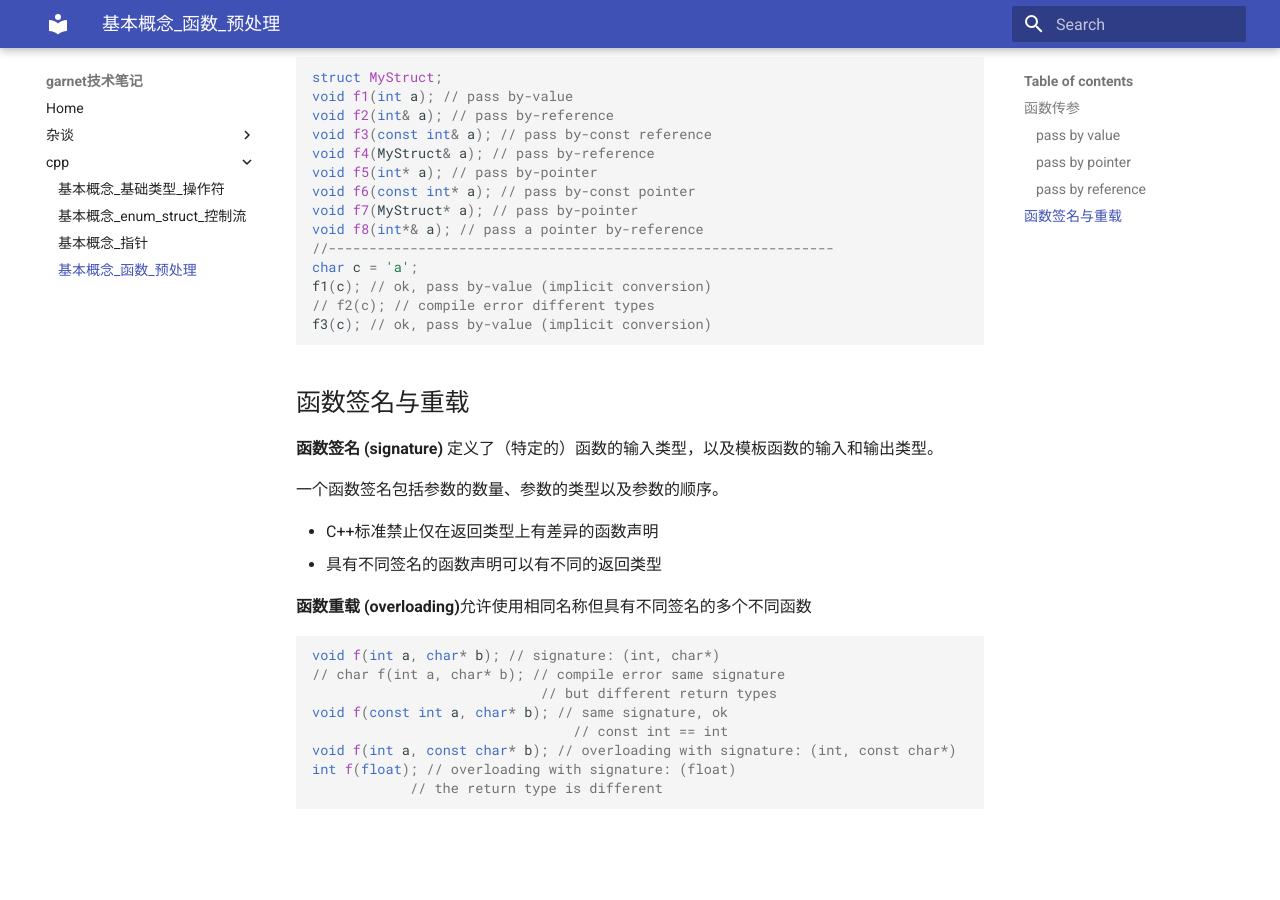
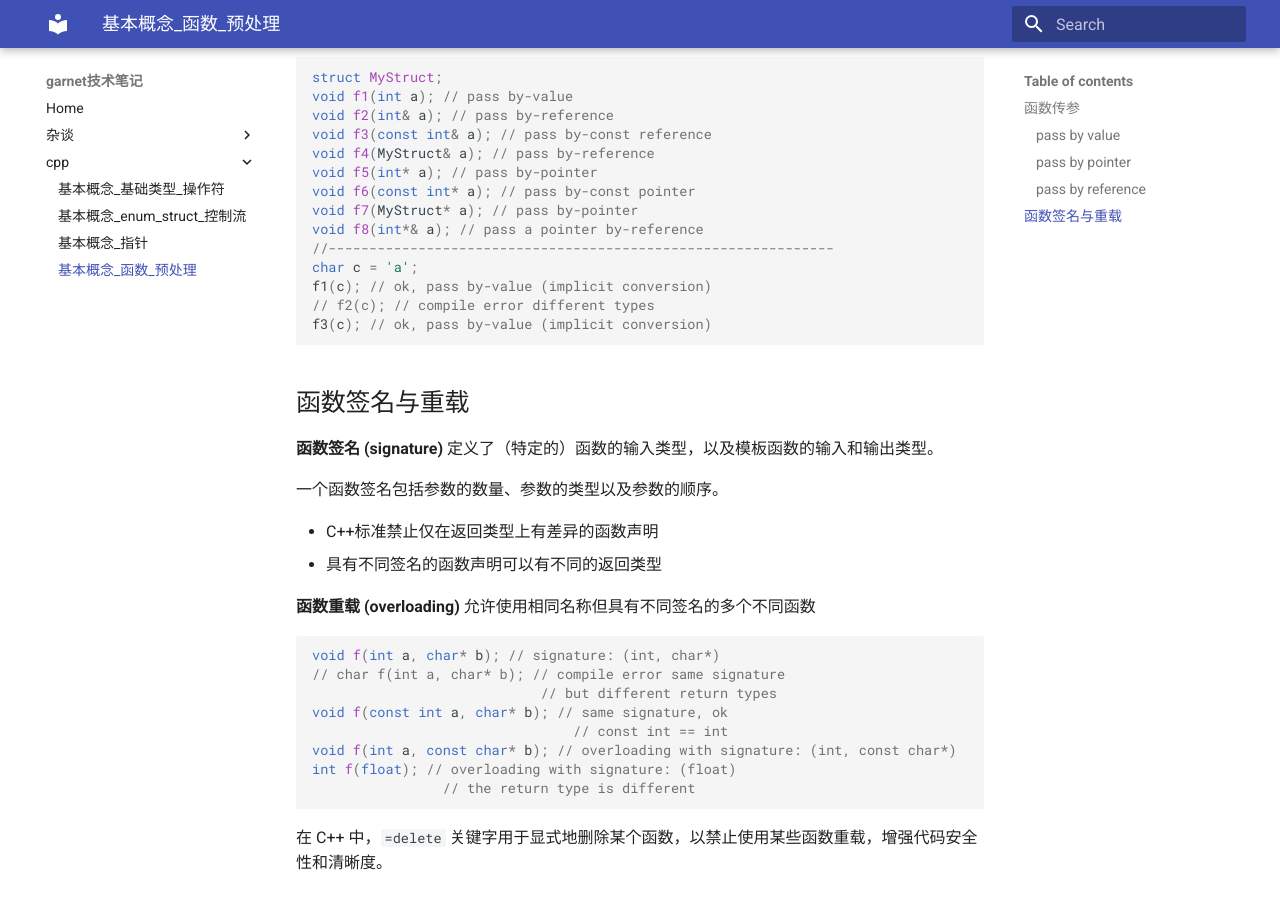
Before and after one commit to ymma98/technotes, an MkDocs documentation site: the page built from docs/cpp/基本概念_函数_预处理.md, in a window 1280 px wide and 900 px high, scrolled down 1017 px. Built offline with MkDocs 1.6.1 and Material for MkDocs 9.7.7, drawn with Linux system fonts in a browser that asks for light colours; before the commit the page ends 1850 px from its top, so only the background shows below that.

Commit message:
docs/cpp/基本概念_函数_预处理.md updated from https://stackedit.cn/

````diff
--- a/docs/cpp/基本概念_函数_预处理.md
+++ b/docs/cpp/基本概念_函数_预处理.md
@@ -80,7 +80,7 @@ f3(c); // ok, pass by-value (implicit conversion)
 -   C++标准禁止仅在返回类型上有差异的函数声明
 -   具有不同签名的函数声明可以有不同的返回类型
 
-**函数重载  (overloading)**允许使用相同名称但具有不同签名的多个不同函数
+**函数重载  (overloading)** 允许使用相同名称但具有不同签名的多个不同函数
 
 ```cpp
 void f(int a, char* b); // signature: (int, char*)
@@ -90,9 +90,11 @@ void f(const int a, char* b); // same signature, ok
 								// const int == int
 void f(int a, const char* b); // overloading with signature: (int, const char*)
 int f(float); // overloading with signature: (float)
-			// the return type is different
+				// the return type is different
 ```
+
+在 C++ 中，`=delete` 关键字用于显式地删除某个函数，以禁止使用某些函数重载，增强代码安全性和清晰度。
 <!--stackedit_data:
-eyJoaXN0b3J5IjpbOTY3OTM0Mjk5LC0xODQxMjAzNzIzLDE1MD
-cyNzQ0OTIsMTg1NDA0NzYwMV19
+eyJoaXN0b3J5IjpbMjE0NDQxMDcwNSwtMTg0MTIwMzcyMywxNT
+A3Mjc0NDkyLDE4NTQwNDc2MDFdfQ==
 -->
````
